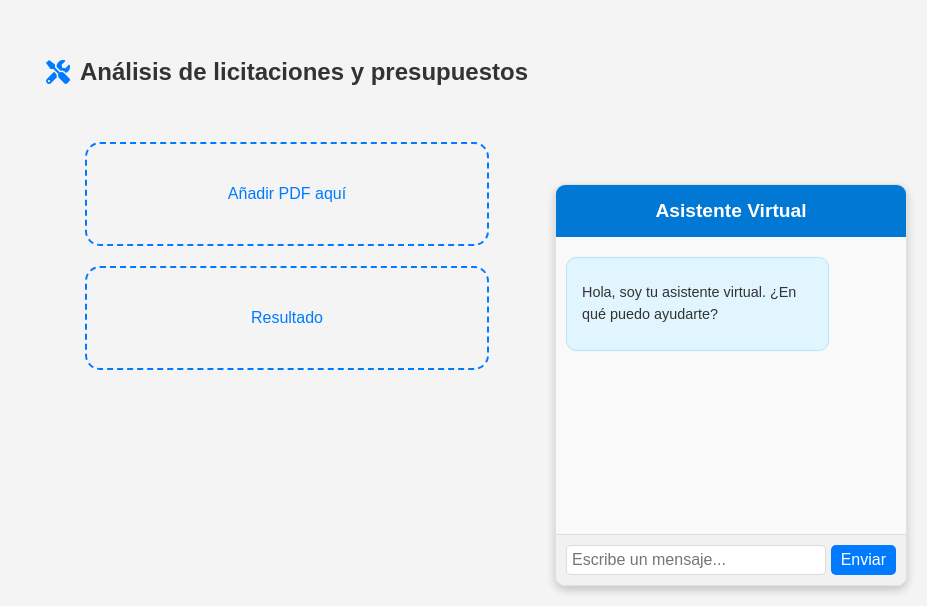
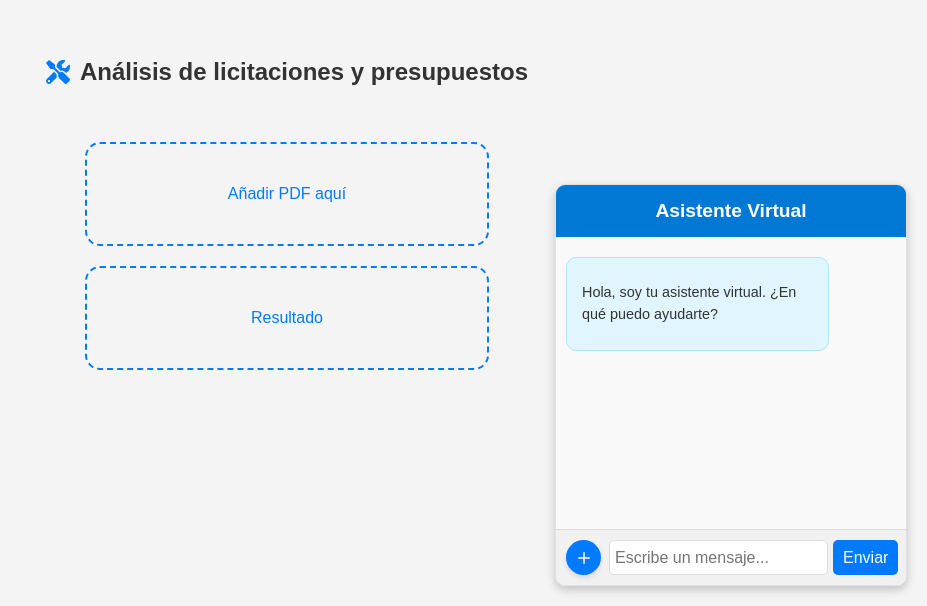
Before and after one commit to Arstac/chatbot-frontend, a React (Create React App) app: page / in a window 1280 px wide. Shown: the part 194-800 px from the top of the page, without its empty margins (353-1280 px from the left). Built offline with nearby package versions, Linux system fonts and the light colour scheme.

Commit message:
implemented nchanges to see pdf

```diff
--- a/src/Chatbot.js
+++ b/src/Chatbot.js
@@ -3,8 +3,11 @@ import axios from 'axios';
 import ReactMarkdown from 'react-markdown';
 import Plot from 'react-plotly.js';
 import './Chatbot.css';
+import UploadPDFButton from './components/UploadPDFButton';
+import "./components/UploadPDFButton.css";
 
-const API_BASE_URL = 'http://localhost:8000/api/predict';
+
+const API_BASE_URL = 'http://localhost:8000/chatbot/';
 
 function Chatbot() {
   const [messages, setMessages] = useState([
@@ -50,6 +53,35 @@ function Chatbot() {
     }
   };
 
+  const handleUpload = async (event) => {
+    const file = event.target.files[0];
+    if (file && file.type === "application/pdf") {
+      const formData = new FormData();
+      formData.append("file", file);
+
+      try {
+        const response = await fetch("http://localhost:8000/upload-pdf/", {
+          method: "POST",
+          body: formData,
+        });
+
+        if (response.ok) {
+          const pdfBlob = await response.blob();
+          const url = URL.createObjectURL(pdfBlob);  // Crear URL del blob
+
+          window.open(url, '_blank');  // Abrir en nueva pestaña
+        } else {
+          document.getElementById("result").innerText = "Error al subir el PDF";
+        }
+      } catch (error) {
+        document.getElementById("result").innerText = "Error al subir el PDF";
+      }
+    } else {
+      alert("Por favor, selecciona un archivo PDF válido.");
+    }
+  };
+
+
   return (
     <div className="chatbot-container">
       <div className="chatbot-header">Asistente Virtual</div>
@@ -87,6 +119,7 @@ function Chatbot() {
         <div ref={messagesEndRef}></div>
       </div>
       <div className="chatbot-input">
+      <UploadPDFButton onUpload={handleUpload} />
         <input
           type="text"
           placeholder="Escribe un mensaje..."
--- /dev/null
+++ b/src/components/UploadPDFButton.css
@@ -0,0 +1,23 @@
+.upload-button-circle {
+    width: 35px;
+    height: 35px;
+    background-color: #007bff;
+    border-radius: 50%;
+    display: flex;
+    align-items: center;
+    justify-content: center;
+    cursor: pointer;
+    transition: background-color 0.3s ease;
+    box-shadow: 0px 3px 5px rgba(0, 0, 0, 0.1);
+    border: none;
+  }
+
+  .upload-button-circle:hover {
+    background-color: #007bff;
+  }
+
+  .upload-container {
+    display: flex;
+    align-items: center;
+    margin-right: 8px;
+  }
--- a/src/components/UploadPDFButton.js
+++ b/src/components/UploadPDFButton.js
@@ -2,13 +2,16 @@ import React, { useState } from 'react';
 import { Plus } from 'lucide-react'; // Usamos Lucide para el ícono
 
 function UploadPDFButton({ onUpload }) {
-  const [selectedFile, setSelectedFile] = useState(null);
 
   const handleFileChange = (event) => {
+    if (!event || !event.target || !event.target.files || event.target.files.length === 0) {
+      console.error("No se pudo leer el archivo.");
+      return;
+    }
+
     const file = event.target.files[0];
     if (file && file.type === "application/pdf") {
-      setSelectedFile(file);
-      onUpload(file);
+      onUpload(event);
     } else {
       alert("Por favor, selecciona un archivo PDF válido.");
     }
@@ -23,8 +26,8 @@ function UploadPDFButton({ onUpload }) {
         style={{ display: 'none' }}
         id="fileInput"
       />
-      <label htmlFor="fileInput" className="upload-button">
-        <Plus size={24} />
+      <label htmlFor="fileInput" className="upload-button-circle">
+        <Plus size={18} color="#fff" />
       </label>
     </div>
   );
```
Also changed, not shown: 2 other files (tests, documents, lock files or other folders).
